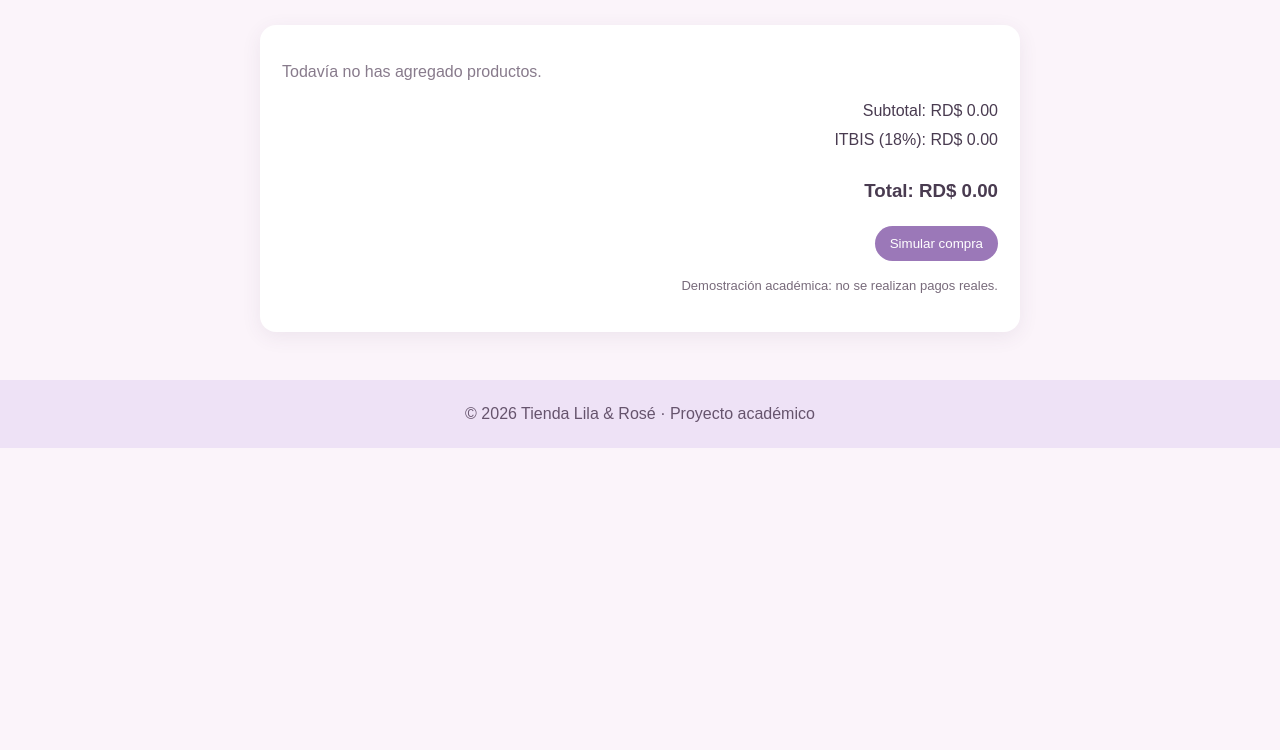
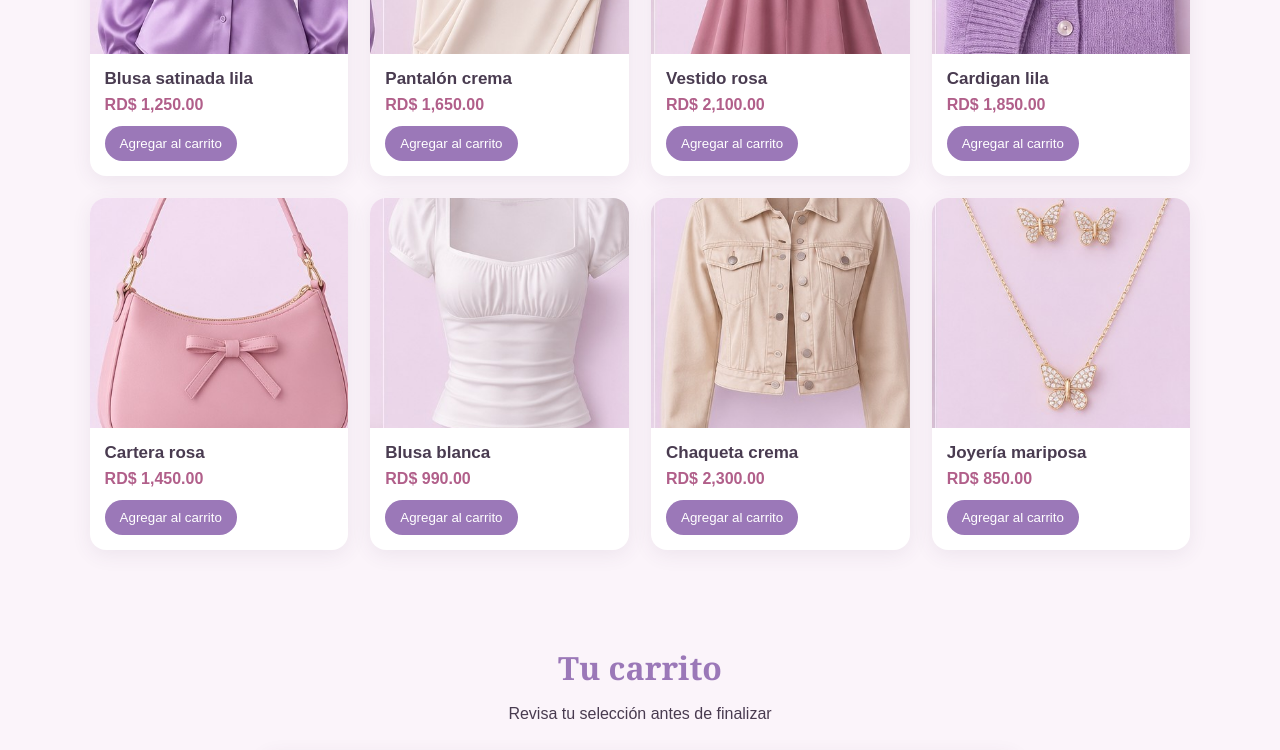
Before and after one commit to GENEKRISTI/Lila-Ros-, a plain HTML site: page index.html in a window 1280 px wide. Shown: the part 755-1505 px from the top of the page. Before the commit the page ends 1203 px from the top, so only its background shows below. Drawn offline with Linux system fonts and the light colour scheme.

Commit message:
Fix product rendering in index.html

```diff
--- a/index.html
+++ b/index.html
@@ -21,7 +21,7 @@ section{padding:48px 7%}.section-head{text-align:center;margin-bottom:28px}.sect
 const products=[
 ['Blusa satinada lila','blusa-lila.jpg',1250],['Pantalón crema','pantalon-crema.jpg',1650],['Vestido rosa','vestido-rosa.jpg',2100],['Cardigan lila','cardigan-lila.jpg',1850],['Cartera rosa','cartera-rosa.jpg',1450],['Blusa blanca','blusa-blanca.jpg',990],['Chaqueta crema','chaqueta-crema.jpg',2300],['Joyería mariposa','joyeria-mariposa.jpg',850]];
 let cart=[];const money=n=>n.toLocaleString('es-DO',{minimumFractionDigits:2,maximumFractionDigits:2});
-const holder=document.getElementById('products');products.forEach((p,i)=>holder.innerHTML+=`<article class="product"><img src="${p[1]}" alt="${p[0]}"><div class="info"><h3>${p[0]}</h3><p class="price">RD$ ${money(p[2])}</p><button class="add" onclick="add(${i})">Agregar al carrito</button></div></article>`});
+const holder=document.getElementById('products');products.forEach((p,i)=>holder.innerHTML+=`<article class="product"><img src="${p[1]}" alt="${p[0]}"><div class="info"><h3>${p[0]}</h3><p class="price">RD$ ${money(p[2])}</p><button class="add" onclick="add(${i})">Agregar al carrito</button></div></article>`);
 function add(i){cart.push(i);render()}function removeAt(i){cart.splice(i,1);render()}
 function render(){document.getElementById('count').textContent=cart.length;const area=document.getElementById('cart-items');if(!cart.length){area.innerHTML='<p class="empty">Todavía no has agregado productos.</p>'}else{area.innerHTML=cart.map((id,n)=>`<div class="cart-row"><span>${products[id][0]}</span><span>RD$ ${money(products[id][2])} <button onclick="removeAt(${n})" aria-label="Quitar">✕</button></span></div>`).join('')}const sub=cart.reduce((s,id)=>s+products[id][2],0),tax=sub*.18;document.getElementById('subtotal').textContent=money(sub);document.getElementById('tax').textContent=money(tax);document.getElementById('total').textContent=money(sub+tax)}
 function checkout(){if(!cart.length){alert('Agrega al menos un producto al carrito.');return}const sub=cart.reduce((s,id)=>s+products[id][2],0),tax=sub*.18;const lines=cart.map(id=>products[id][0]+' - RD$ '+money(products[id][2])).join('\n');alert('RECIBO - TIENDA LILA & ROSÉ\n\n'+lines+'\n\nSubtotal: RD$ '+money(sub)+'\nITBIS: RD$ '+money(tax)+'\nTOTAL: RD$ '+money(sub+tax)+'\n\nCompra simulada. ¡Gracias!')}
```
